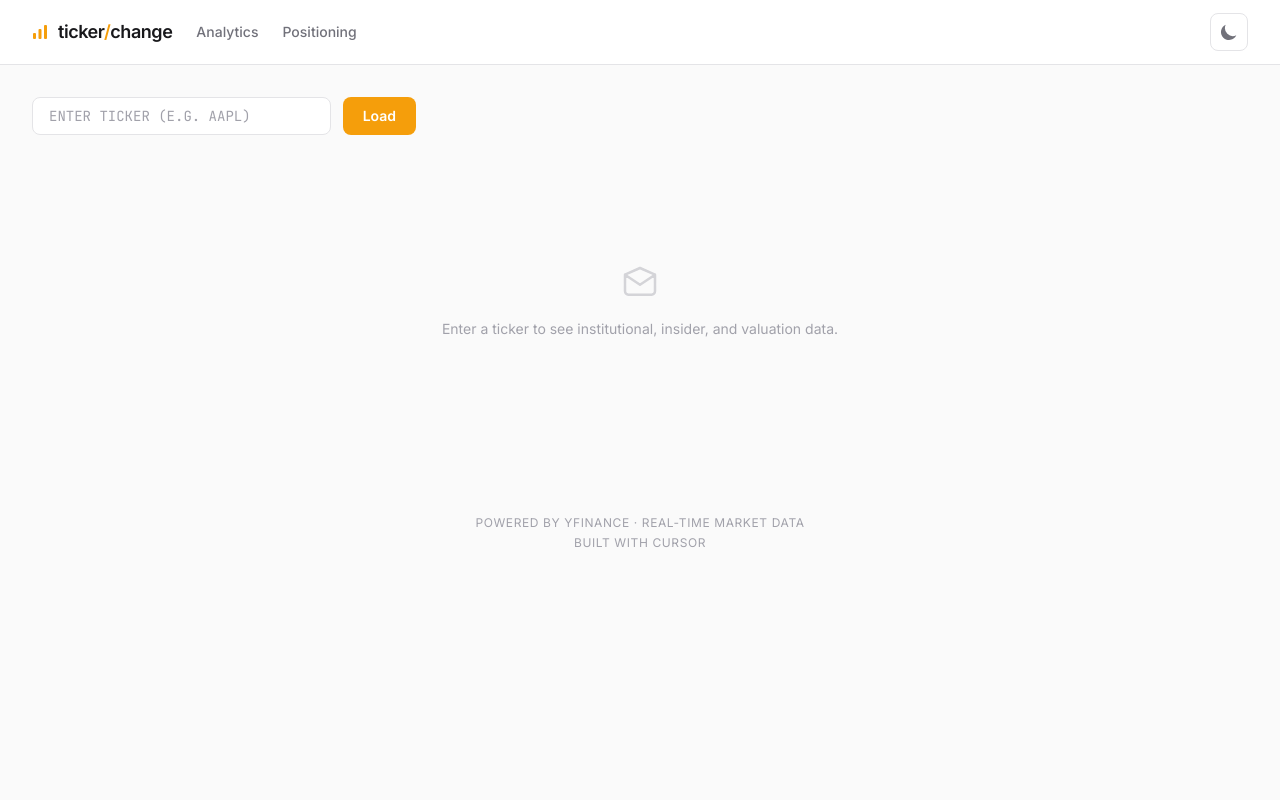
After one commit to n1ecC/ticker-change, a Flask app: page /positioning in a window 1280 px wide. The commit adds this page. Run offline with Flask 3, Linux system fonts and the light colour scheme; some libraries are stand-ins or nearby versions.

Commit message:
Add positioning page template, nav links, and provider docs
Completes the free-tier market-positioning feature whose backend
(providers.py, /positioning routes, api_cache table) already landed:

- templates/positioning.html: renders valuation, analyst recommendations,
  insider activity (Finnhub MSPR + SEC fallback), and institutional 13F
  holders. Each panel degrades gracefully with a per-provider "add key"
  state so the page renders with whatever credentials are present.
- base.html: Positioning link in navbar
- analytics.html: cross-link to the positioning page
- README: document FINNHUB_API_KEY / FMP_API_KEY / SEC_USER_AGENT env vars
  and the 24h SQLite caching strategy

SEC EDGAR (Form 3/4/5 + 13F) works keyless out of the box; Finnhub and
FMP panels activate when their free keys are set.

Co-Authored-By: Claude Fable 5 <noreply@anthropic.com>

```diff
--- a/templates/base.html
+++ b/templates/base.html
@@ -170,6 +170,7 @@
               <span class="text-lg font-semibold tracking-tight text-zinc-900 dark:text-zinc-50 group-hover:text-amber-600 dark:group-hover:text-amber-400 transition-colors">ticker<span class="text-amber-500">/</span>change</span>
             </a>
             <a href="/analytics" class="text-sm text-zinc-500 dark:text-zinc-400 hover:text-zinc-900 dark:hover:text-zinc-100 transition-colors font-medium">Analytics</a>
+            <a href="/positioning" class="text-sm text-zinc-500 dark:text-zinc-400 hover:text-zinc-900 dark:hover:text-zinc-100 transition-colors font-medium">Positioning</a>
           </div>
           <div class="flex items-center">
             <button id="theme-toggle" class="p-2 rounded-lg border border-zinc-200 dark:border-zinc-800 text-zinc-500 dark:text-zinc-400 hover:text-zinc-900 dark:hover:text-zinc-100 hover:border-zinc-300 dark:hover:border-zinc-700 transition-colors duration-200">
--- /dev/null
+++ b/templates/positioning.html
@@ -0,0 +1,209 @@
+{% extends "base.html" %}
+{% block title %}Positioning — {{ ticker }}{% endblock %}
+
+{% block head_extra %}
+<script src="https://cdn.plot.ly/plotly-2.35.2.min.js"></script>
+{% endblock %}
+
+{% macro panel_header(title, source) %}
+<div class="flex items-baseline justify-between mb-4">
+  <h2 class="text-sm font-semibold text-zinc-500 dark:text-zinc-400 uppercase tracking-wider">{{ title }}</h2>
+  <span class="text-[10px] uppercase tracking-wider text-zinc-300 dark:text-zinc-600">{{ source }}</span>
+</div>
+{% endmacro %}
+
+{% macro needs_key(name, url) %}
+<div class="rounded-lg border border-dashed border-zinc-300 dark:border-zinc-700 px-4 py-6 text-center">
+  <p class="text-xs text-zinc-400 dark:text-zinc-500">
+    Set <code class="font-mono text-amber-600 dark:text-amber-400">{{ name }}</code> to enable this panel.
+    <br>Free key at <a href="{{ url }}" class="underline hover:text-zinc-600 dark:hover:text-zinc-300" target="_blank" rel="noopener">{{ url }}</a>
+  </p>
+</div>
+{% endmacro %}
+
+{% block content %}
+<!-- Search -->
+<div class="mb-8">
+  <form method="get" action="/positioning" class="flex gap-3 max-w-sm">
+    <input type="text" name="ticker" value="{{ ticker }}" placeholder="Enter ticker (e.g. AAPL)"
+      class="flex-1 px-4 py-2 rounded-lg border border-zinc-200 dark:border-zinc-700 bg-white dark:bg-zinc-900 text-zinc-900 dark:text-zinc-100 placeholder-zinc-400 focus:outline-none focus:ring-2 focus:ring-amber-400 text-sm font-mono uppercase"
+      autocomplete="off" spellcheck="false" />
+    <button type="submit" class="px-5 py-2 rounded-lg bg-amber-500 hover:bg-amber-400 text-white font-semibold text-sm transition-colors">Load</button>
+  </form>
+</div>
+
+{% if data %}
+<!-- Header -->
+<div class="flex flex-wrap items-baseline gap-3 mb-8">
+  <h1 class="text-3xl font-bold tracking-tight">{{ data.ticker }}</h1>
+  <span class="text-sm text-zinc-400">Market Positioning</span>
+  <a href="/analytics?ticker={{ data.ticker }}"
+     class="ml-auto text-xs px-3 py-1 rounded-md border border-zinc-200 dark:border-zinc-700 text-zinc-500 dark:text-zinc-400 hover:text-zinc-900 dark:hover:text-zinc-100 transition-colors">
+    Analytics →
+  </a>
+</div>
+
+<div class="space-y-8">
+
+  <!-- Valuation -->
+  <section class="rounded-xl border border-zinc-200 dark:border-zinc-800 bg-white dark:bg-zinc-900 p-5">
+    {{ panel_header('Valuation & Fundamentals', 'Finnhub') }}
+    {% if data.valuation %}
+    <div class="grid grid-cols-2 sm:grid-cols-3 lg:grid-cols-6 gap-3">
+      {% for item in data.valuation %}
+      <div class="rounded-lg bg-zinc-50 dark:bg-zinc-800/50 px-3 py-3">
+        <p class="text-[10px] text-zinc-400 uppercase tracking-wider mb-1">{{ item.label }}</p>
+        <p class="text-lg font-mono font-semibold">{{ item.value }}</p>
+      </div>
+      {% endfor %}
+    </div>
+    {% elif not data.configured.finnhub %}
+      {{ needs_key('FINNHUB_API_KEY', 'https://finnhub.io') }}
+    {% else %}
+      <p class="text-xs text-zinc-400">No valuation data returned for {{ data.ticker }}.</p>
+    {% endif %}
+  </section>
+
+  <!-- Analyst recommendations -->
+  {% if data.recommendations %}
+  <section class="rounded-xl border border-zinc-200 dark:border-zinc-800 bg-white dark:bg-zinc-900 p-5">
+    {{ panel_header('Analyst Recommendations · ' ~ data.recommendations.period, 'Finnhub') }}
+    {% set r = data.recommendations %}
+    {% set total = (r.strong_buy + r.buy + r.hold + r.sell + r.strong_sell) or 1 %}
+    <div class="flex h-3 rounded-full overflow-hidden mb-3">
+      <div class="bg-emerald-600" style="width: {{ (r.strong_buy / total * 100) }}%"></div>
+      <div class="bg-emerald-400" style="width: {{ (r.buy / total * 100) }}%"></div>
+      <div class="bg-zinc-300 dark:bg-zinc-600" style="width: {{ (r.hold / total * 100) }}%"></div>
+      <div class="bg-red-400" style="width: {{ (r.sell / total * 100) }}%"></div>
+      <div class="bg-red-600" style="width: {{ (r.strong_sell / total * 100) }}%"></div>
+    </div>
+    <div class="flex flex-wrap gap-x-5 gap-y-1 text-xs font-mono text-zinc-500 dark:text-zinc-400">
+      <span><span class="text-emerald-600">●</span> Strong Buy {{ r.strong_buy }}</span>
+      <span><span class="text-emerald-400">●</span> Buy {{ r.buy }}</span>
+      <span><span class="text-zinc-400">●</span> Hold {{ r.hold }}</span>
+      <span><span class="text-red-400">●</span> Sell {{ r.sell }}</span>
+      <span><span class="text-red-600">●</span> Strong Sell {{ r.strong_sell }}</span>
+    </div>
+  </section>
+  {% endif %}
+
+  <!-- Insider activity -->
+  <section class="rounded-xl border border-zinc-200 dark:border-zinc-800 bg-white dark:bg-zinc-900 p-5">
+    {{ panel_header('Insider Activity', 'Finnhub · SEC EDGAR') }}
+
+    {% if data.insider.chart %}
+    <div class="text-xs text-zinc-400 mb-2">
+      MSPR (Monthly Share Purchase Ratio): positive = net insider buying, negative = net selling.
+    </div>
+    {{ data.insider.chart | safe }}
+    {% endif %}
+
+    {% if data.insider.transactions %}
+    <div class="mt-4 overflow-x-auto">
+      <table class="w-full text-sm">
+        <thead>
+          <tr class="text-left text-[10px] uppercase tracking-wider text-zinc-400 border-b border-zinc-200 dark:border-zinc-800">
+            <th class="py-2 pr-4">Insider</th>
+            <th class="py-2 pr-4 text-right">Shares</th>
+            <th class="py-2 pr-4 text-right">Price</th>
+            <th class="py-2 pr-4">Code</th>
+            <th class="py-2 pr-4">Filed</th>
+          </tr>
+        </thead>
+        <tbody class="font-mono">
+          {% for t in data.insider.transactions %}
+          <tr class="border-b border-zinc-100 dark:border-zinc-800/50">
+            <td class="py-1.5 pr-4 font-sans">{{ t.name or '—' }}</td>
+            <td class="py-1.5 pr-4 text-right {{ 'text-emerald-600' if t.is_buy else 'text-red-500' }}">
+              {{ '{:+,}'.format(t.shares) if t.shares is not none else '—' }}
+            </td>
+            <td class="py-1.5 pr-4 text-right">{{ '${:.2f}'.format(t.price) if t.price else '—' }}</td>
+            <td class="py-1.5 pr-4">{{ t.code or '—' }}</td>
+            <td class="py-1.5 pr-4 text-zinc-400">{{ t.filing_date or '—' }}</td>
+          </tr>
+          {% endfor %}
+        </tbody>
+      </table>
+    </div>
+    {% elif data.insider.sec_filings %}
+    <p class="text-xs text-zinc-400 mb-2">
+      {% if not data.configured.finnhub %}Finnhub key not set — showing raw SEC Form 3/4/5 filings instead.{% else %}Recent insider ownership filings:{% endif %}
+    </p>
+    <ul class="space-y-1 text-sm font-mono">
+      {% for f in data.insider.sec_filings %}
+      <li class="flex items-center gap-3">
+        <span class="inline-block w-12 px-2 py-0.5 rounded bg-zinc-100 dark:bg-zinc-800 text-xs text-center">F{{ f.form }}</span>
+        <span class="text-zinc-400">{{ f.date }}</span>
+        {% if f.url %}<a href="{{ f.url }}" target="_blank" rel="noopener" class="text-amber-600 dark:text-amber-400 hover:underline text-xs">view filing →</a>{% endif %}
+      </li>
+      {% endfor %}
+    </ul>
+    {% elif not data.configured.finnhub %}
+      {{ needs_key('FINNHUB_API_KEY', 'https://finnhub.io') }}
+    {% else %}
+      <p class="text-xs text-zinc-400">No insider activity found for {{ data.ticker }}.</p>
+    {% endif %}
+  </section>
+
+  <!-- Institutional ownership -->
+  <section class="rounded-xl border border-zinc-200 dark:border-zinc-800 bg-white dark:bg-zinc-900 p-5">
+    {{ panel_header('Institutional Ownership (13F)', 'FMP · SEC EDGAR') }}
+
+    {% if data.institutional.holders %}
+    <div class="grid grid-cols-1 lg:grid-cols-2 gap-6">
+      <div>{{ data.institutional.chart | safe }}</div>
+      <div class="overflow-x-auto">
+        <table class="w-full text-sm">
+          <thead>
+            <tr class="text-left text-[10px] uppercase tracking-wider text-zinc-400 border-b border-zinc-200 dark:border-zinc-800">
+              <th class="py-2 pr-4">Holder</th>
+              <th class="py-2 pr-4 text-right">Shares</th>
+              <th class="py-2 pr-4 text-right">Δ</th>
+            </tr>
+          </thead>
+          <tbody class="font-mono">
+            {% for h in data.institutional.holders %}
+            <tr class="border-b border-zinc-100 dark:border-zinc-800/50">
+              <td class="py-1.5 pr-4 font-sans">{{ h.holder }}</td>
+              <td class="py-1.5 pr-4 text-right">{{ '{:,}'.format(h.shares) }}</td>
+              <td class="py-1.5 pr-4 text-right {{ 'text-emerald-600' if h.change and h.change > 0 else 'text-red-500' if h.change and h.change < 0 else 'text-zinc-400' }}">
+                {{ '{:+,}'.format(h.change) if h.change else '—' }}
+              </td>
+            </tr>
+            {% endfor %}
+          </tbody>
+        </table>
+      </div>
+    </div>
+    {% elif data.institutional.sec_filings %}
+    <p class="text-xs text-zinc-400 mb-2">
+      {% if not data.configured.fmp %}FMP key not set — showing raw SEC 13F-HR filings instead.{% else %}Recent 13F filings:{% endif %}
+    </p>
+    <ul class="space-y-1 text-sm font-mono">
+      {% for f in data.institutional.sec_filings %}
+      <li class="flex items-center gap-3">
+        <span class="inline-block px-2 py-0.5 rounded bg-zinc-100 dark:bg-zinc-800 text-xs">{{ f.form }}</span>
+        <span class="text-zinc-400">{{ f.date }}</span>
+        {% if f.url %}<a href="{{ f.url }}" target="_blank" rel="noopener" class="text-amber-600 dark:text-amber-400 hover:underline text-xs">view filing →</a>{% endif %}
+      </li>
+      {% endfor %}
+    </ul>
+    {% elif not data.configured.fmp %}
+      {{ needs_key('FMP_API_KEY', 'https://financialmodelingprep.com') }}
+    {% else %}
+      <p class="text-xs text-zinc-400">No institutional holdings found for {{ data.ticker }}.</p>
+    {% endif %}
+  </section>
+
+</div>
+
+{% else %}
+<div class="flex flex-col items-center justify-center py-24 text-center">
+  <svg class="w-10 h-10 text-zinc-300 dark:text-zinc-700 mb-4" fill="none" stroke="currentColor" viewBox="0 0 24 24">
+    <path stroke-linecap="round" stroke-linejoin="round" stroke-width="1.5"
+      d="M3 7v10a2 2 0 002 2h14a2 2 0 002-2V7M3 7l9 6 9-6M3 7l9-4 9 4"/>
+  </svg>
+  <p class="text-zinc-400 dark:text-zinc-600 text-sm">Enter a ticker to see institutional, insider, and valuation data.</p>
+</div>
+{% endif %}
+{% endblock %}
```
Also changed, not shown: templates/analytics.html (+10 -4 lines), README.md.
